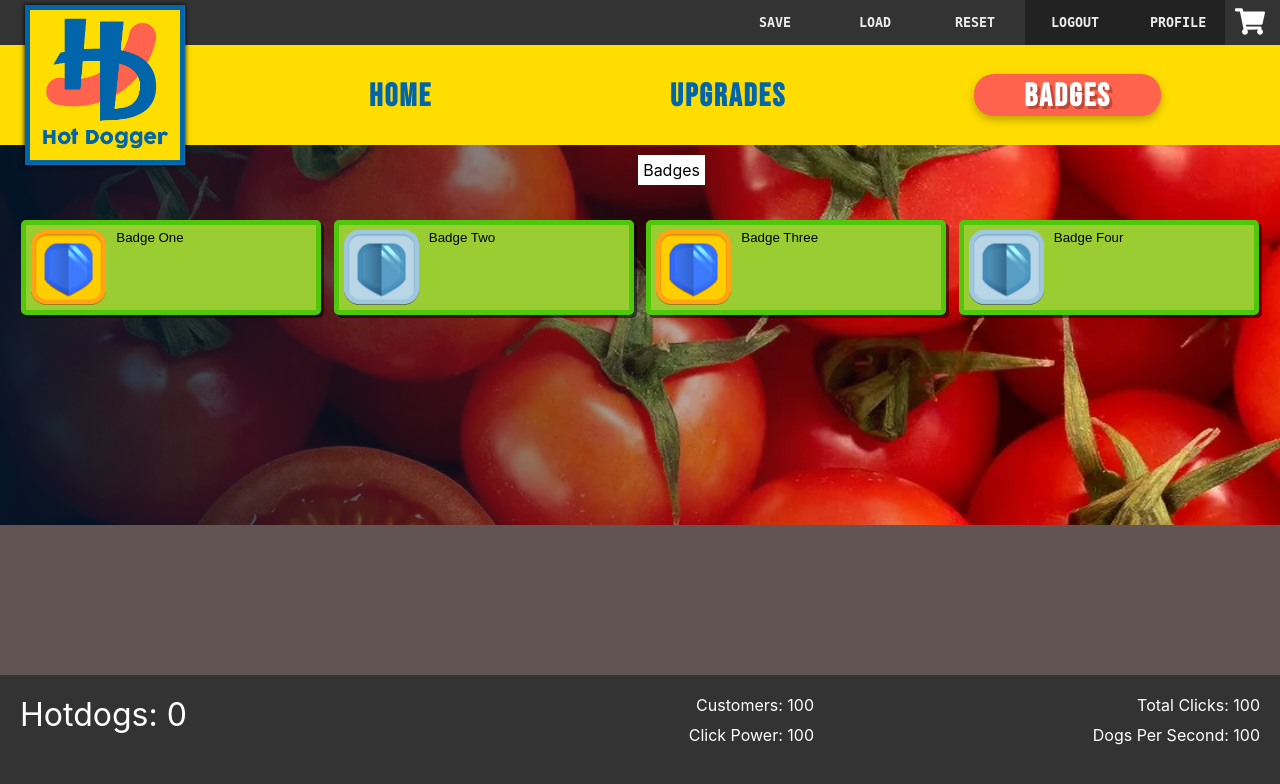
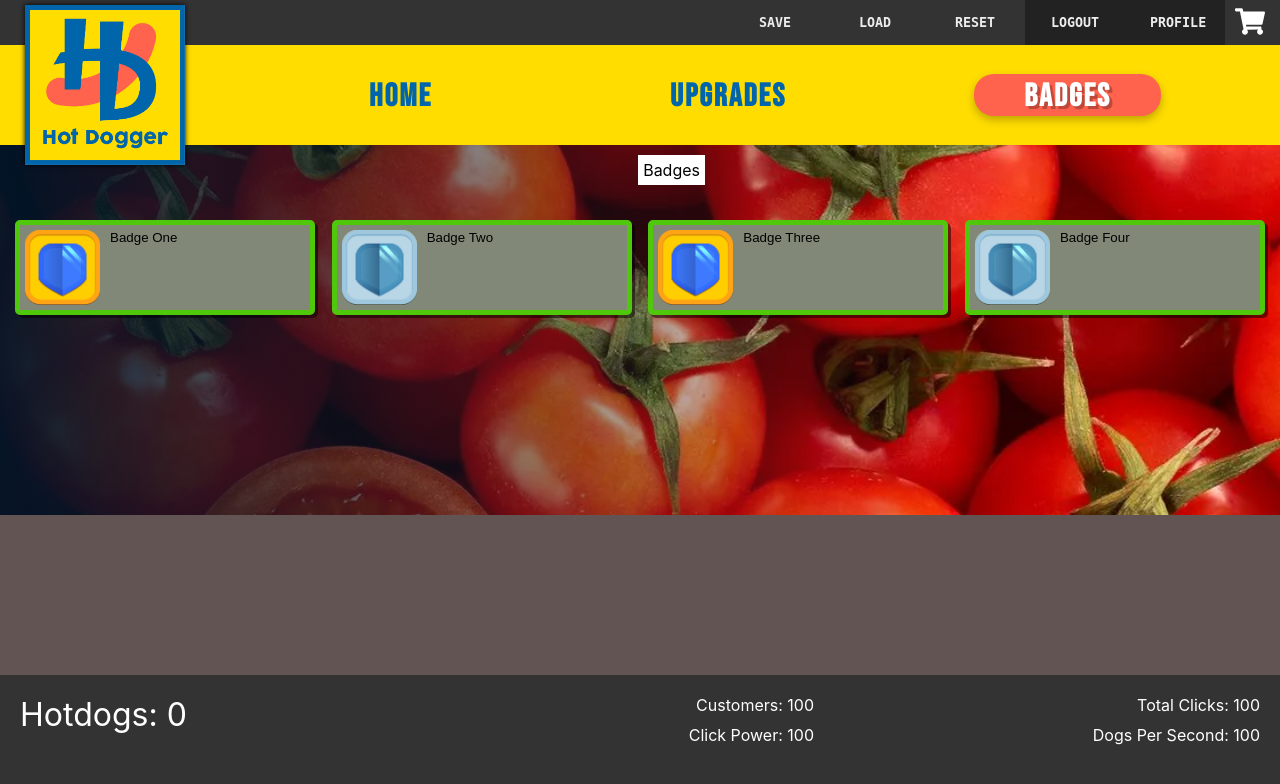
Before and after one commit to stujmar/hotdogger-fe, a React (Create React App) app: page /badges in a window 1280 px wide. Shown: the top 784 px of the page. Built offline with nearby package versions, Linux system fonts and the light colour scheme; no server answers; a web font is replaced by a local one.

Commit message:
[sm] deleted all  margin from Badge.module.css

```diff
--- a/src/components/Badge/Badge.module.css
+++ b/src/components/Badge/Badge.module.css
@@ -3,8 +3,7 @@
     display:block;
     width:300px;
     height:95px;
-    margin: 0 auto 10px;
-    background: yellowgreen;
+    background: rgb(130, 136, 119);
     border: solid 5px rgb(79, 199, 10);
     border-radius: 5px;
     box-shadow: 3px 3px 0 rgba(0, 0, 0, .5);
```
